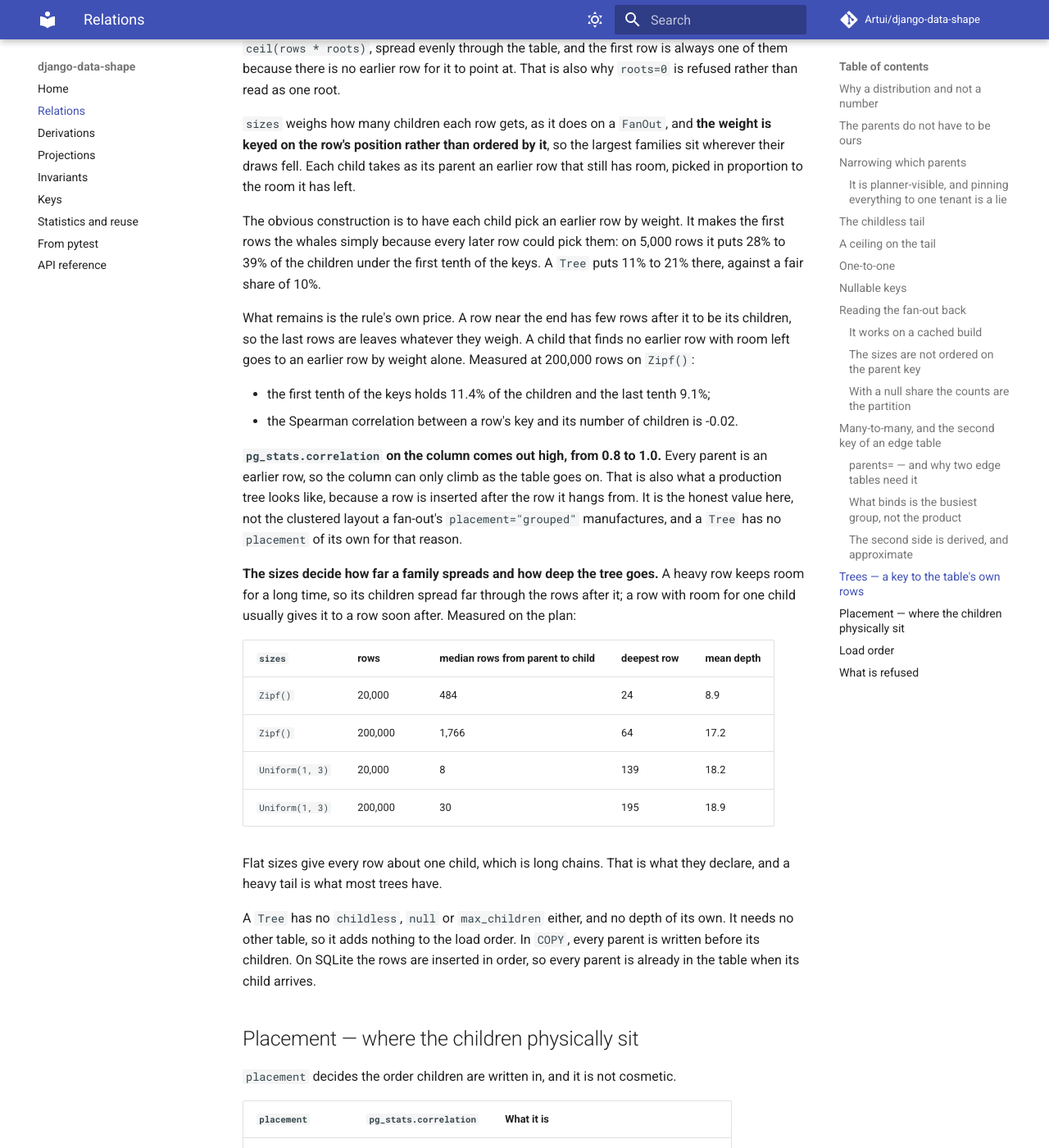
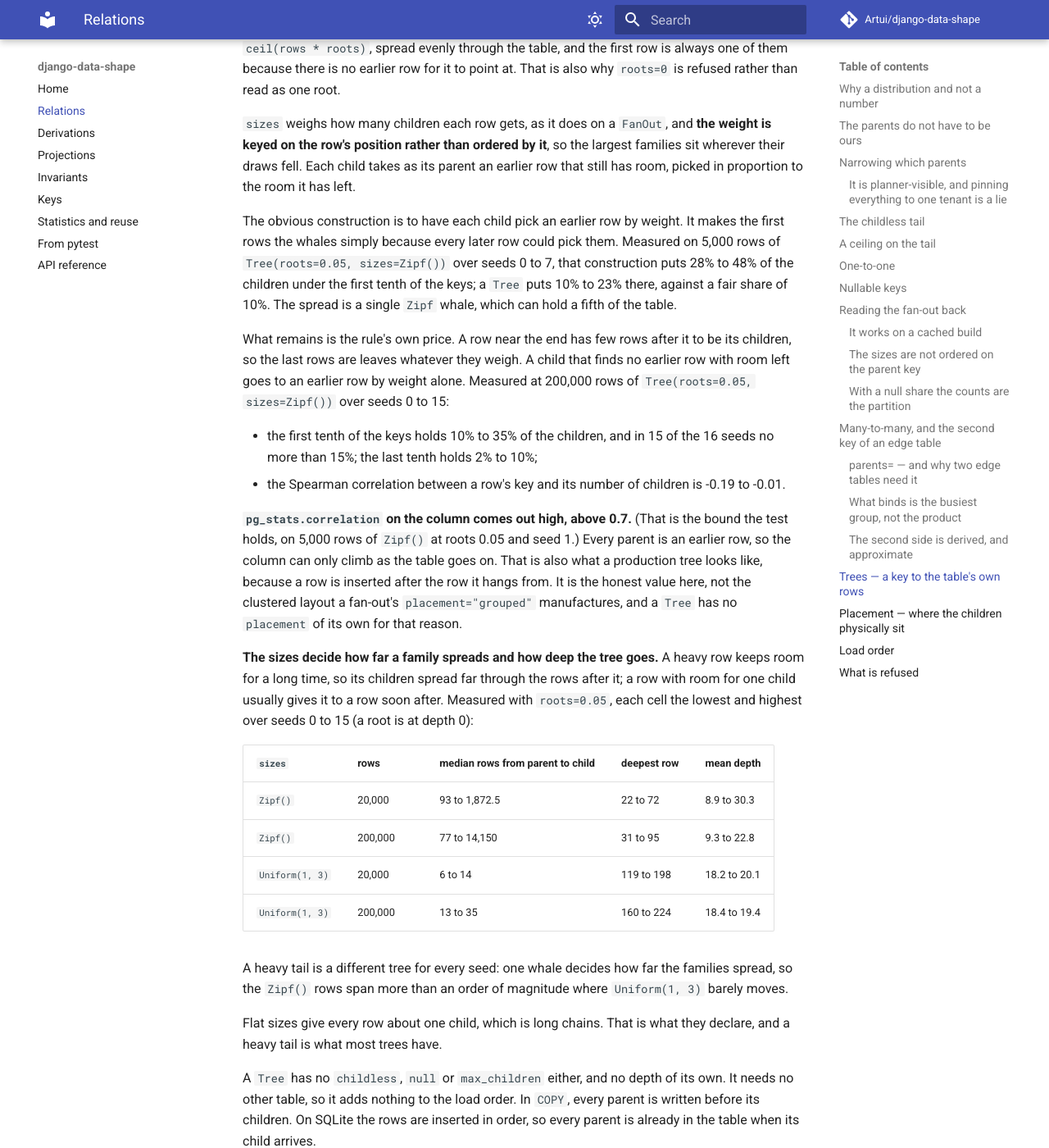
Before and after one commit to Artui/django-data-shape, an MkDocs documentation site: the page built from docs/relations.md, in a window 1280 px wide and 1400 px high, scrolled down 9779 px. Shown: the whole window at 82% size. Built offline with MkDocs 1.6.1 and Material for MkDocs 9.7.7, drawn with Linux system fonts in a browser that asks for light colours; comment, search, counter and statistics services are not loaded.

Commit message:
Fix the first-review findings on the Tree declaration
State the measured Tree numbers in docs/relations.md with their declaration and
seeds (5,000 rows over seeds 0 to 7; larger tables over seeds 0 to 15), align the
pg_stats.correlation claim with the bound its test holds, pin the Tree-specific
unique-column message and the Distinct conjunct of the tree-beside-a-draw
check, drop the dead bool conjunct in Tree, and word the changelog entry as an
exact count.

Co-Authored-By: Claude Sonnet 5.5 <noreply@anthropic.com>

```diff
--- a/docs/relations.md
+++ b/docs/relations.md
@@ -465,20 +465,24 @@ left.
 
 The obvious construction is to have each child pick an earlier row by weight.
 It makes the first rows the whales simply because every later row could pick
-them: on 5,000 rows it puts 28% to 39% of the children under the first tenth of
-the keys. A `Tree` puts 11% to 21% there, against a fair share of 10%.
+them. Measured on 5,000 rows of `Tree(roots=0.05, sizes=Zipf())` over seeds 0
+to 7, that construction puts 28% to 48% of the children under the first tenth of
+the keys; a `Tree` puts 10% to 23% there, against a fair share of 10%. The
+spread is a single `Zipf` whale, which can hold a fifth of the table.
 
 What remains is the rule's own price. A row near the end has few rows after it
 to be its children, so the last rows are leaves whatever they weigh. A child
 that finds no earlier row with room left goes to an earlier row by weight
-alone. Measured at 200,000 rows on `Zipf()`:
+alone. Measured at 200,000 rows of `Tree(roots=0.05, sizes=Zipf())` over seeds
+0 to 15:
 
-- the first tenth of the keys holds 11.4% of the children and the last tenth
-  9.1%;
+- the first tenth of the keys holds 10% to 35% of the children, and in 15 of the
+  16 seeds no more than 15%; the last tenth holds 2% to 10%;
 - the Spearman correlation between a row's key and its number of children is
-  -0.02.
+  -0.19 to -0.01.
 
-**`pg_stats.correlation` on the column comes out high, from 0.8 to 1.0.**
+**`pg_stats.correlation` on the column comes out high, above 0.7.** (That is the
+bound the test holds, on 5,000 rows of `Zipf()` at roots 0.05 and seed 1.)
 Every parent is an earlier row, so the column can only climb as the table goes
 on. That is also what a production tree looks like, because a row is inserted
 after the row it hangs from. It is the honest value here, not the clustered
@@ -488,14 +492,19 @@ layout a fan-out's `placement="grouped"` manufactures, and a `Tree` has no
 **The sizes decide how far a family spreads and how deep the tree goes.** A
 heavy row keeps room for a long time, so its children spread far through the
 rows after it; a row with room for one child usually gives it to a row soon
-after. Measured on the plan:
+after. Measured with `roots=0.05`, each cell the lowest and highest over seeds
+0 to 15 (a root is at depth 0):
 
 | `sizes` | rows | median rows from parent to child | deepest row | mean depth |
 | --- | --- | --- | --- | --- |
-| `Zipf()` | 20,000 | 484 | 24 | 8.9 |
-| `Zipf()` | 200,000 | 1,766 | 64 | 17.2 |
-| `Uniform(1, 3)` | 20,000 | 8 | 139 | 18.2 |
-| `Uniform(1, 3)` | 200,000 | 30 | 195 | 18.9 |
+| `Zipf()` | 20,000 | 93 to 1,872.5 | 22 to 72 | 8.9 to 30.3 |
+| `Zipf()` | 200,000 | 77 to 14,150 | 31 to 95 | 9.3 to 22.8 |
+| `Uniform(1, 3)` | 20,000 | 6 to 14 | 119 to 198 | 18.2 to 20.1 |
+| `Uniform(1, 3)` | 200,000 | 13 to 35 | 160 to 224 | 18.4 to 19.4 |
+
+A heavy tail is a different tree for every seed: one whale decides how far the
+families spread, so the `Zipf()` rows span more than an order of magnitude where
+`Uniform(1, 3)` barely moves.
 
 Flat sizes give every row about one child, which is long chains. That is what
 they declare, and a heavy tail is what most trees have.
```
Also changed, not shown: CHANGELOG.md (+6 -6 lines), 3 other files.
